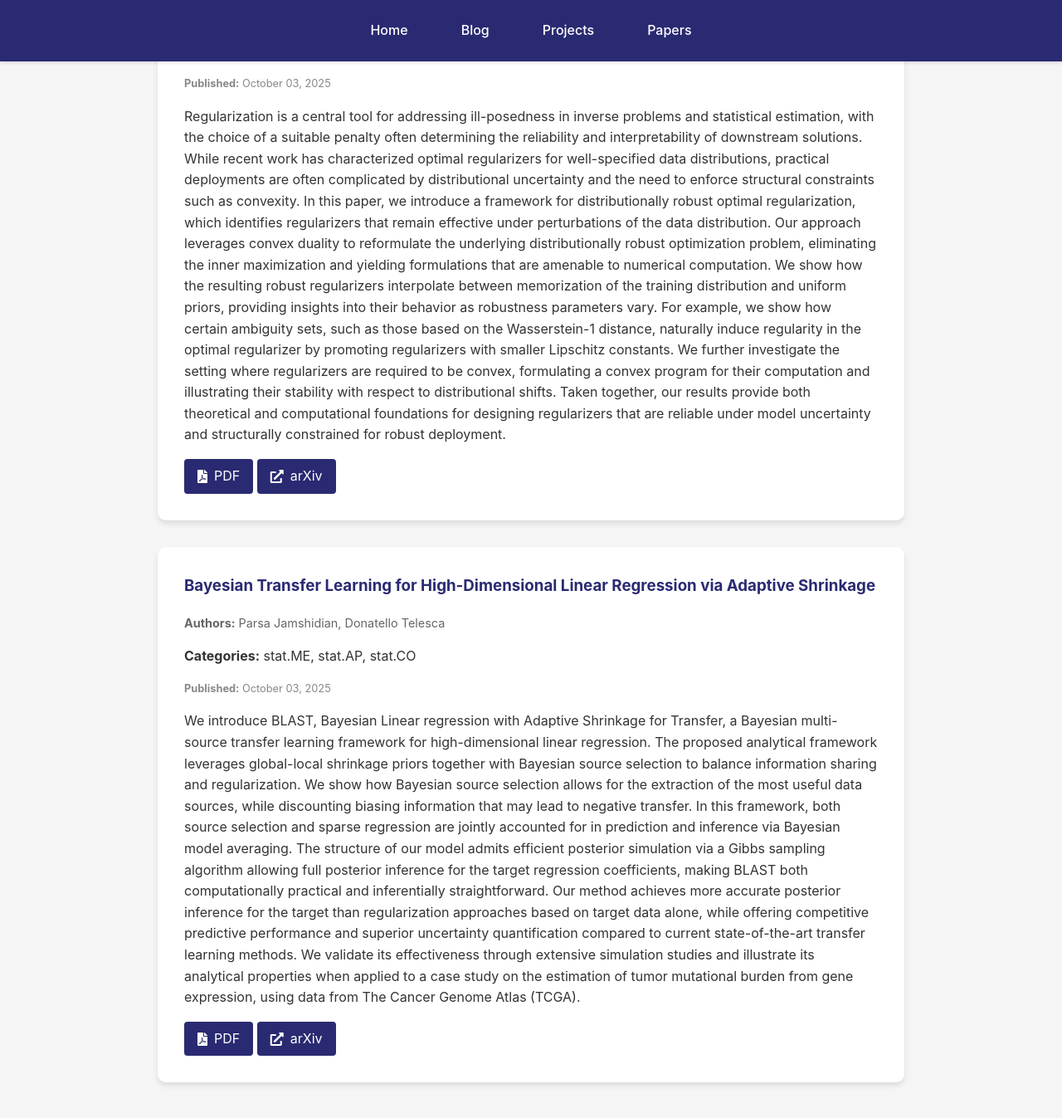
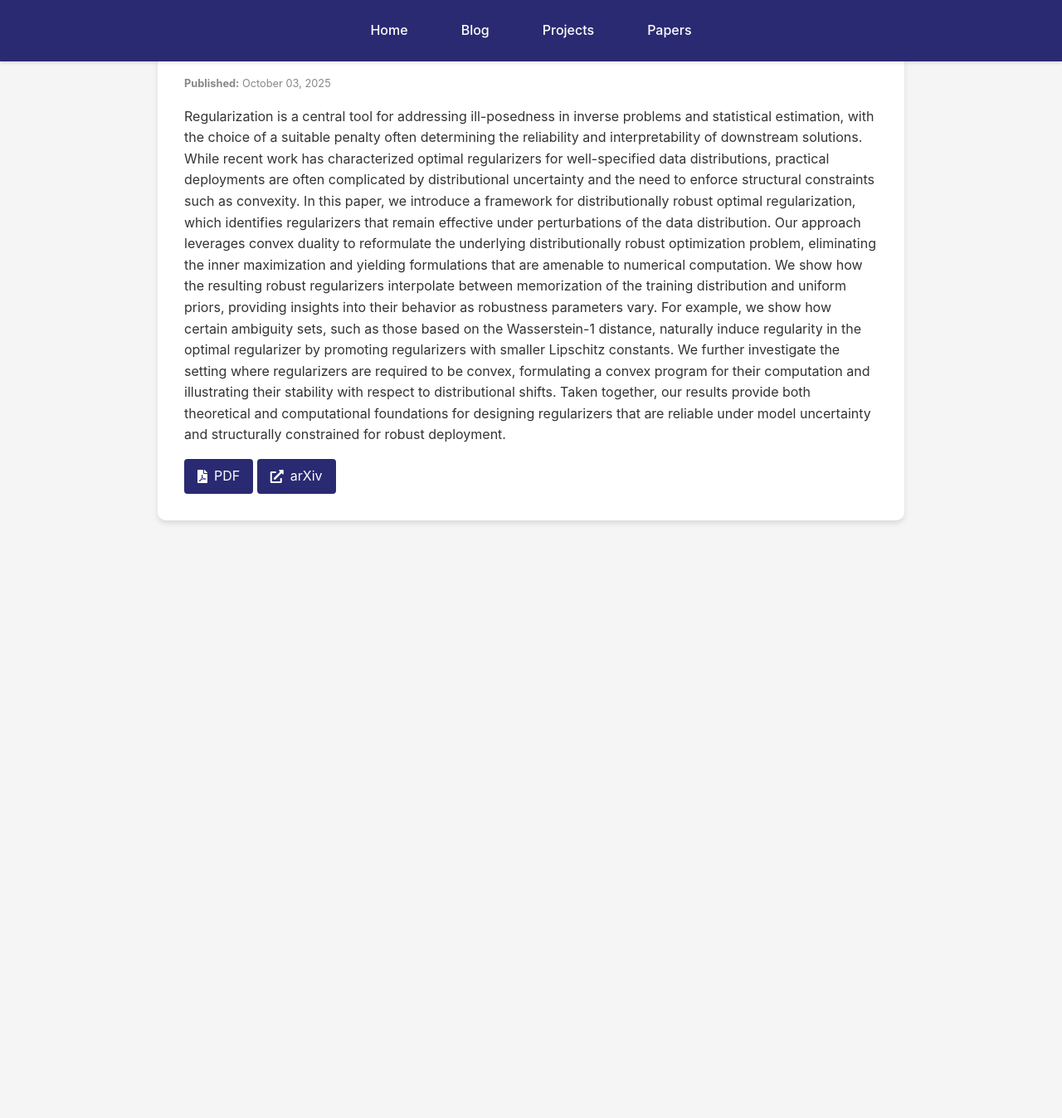
Before and after one commit to kyZhan2002/mypage, a Jekyll site: the page built from papers/index.html, in a window 1280 px wide and 1400 px high, scrolled down 5761 px. Shown: the top 1347 px of the window at 83% size. Built offline with Jekyll 4.4.1, drawn with Linux system fonts in a browser that asks for light colours; after the commit the page ends 6484 px from its top, so only the background shows below that.

Commit message:
Update arXiv papers

```diff
--- a/_data/arxiv_cache.json
+++ b/_data/arxiv_cache.json
@@ -1,5 +1,5 @@
 {
-  "timestamp": 1760577628,
+  "timestamp": 1760664009,
   "papers": [
     {
       "title": "Transfer Learning with Distance Covariance for Random Forest: Error\n  Bounds and an EHR Application",
@@ -157,22 +157,6 @@
       ],
       "pdf_link": "http://arxiv.org/pdf/2510.03464v1",
       "arxiv_url": "http://arxiv.org/abs/2510.03464v1"
-    },
-    {
-      "title": "Bayesian Transfer Learning for High-Dimensional Linear Regression via\n  Adaptive Shrinkage",
-      "authors": [
-        "Parsa Jamshidian",
-        "Donatello Telesca"
-      ],
-      "abstract": "We introduce BLAST, Bayesian Linear regression with Adaptive Shrinkage for\nTransfer, a Bayesian multi-source transfer learning framework for\nhigh-dimensional linear regression. The proposed analytical framework leverages\nglobal-local shrinkage priors together with Bayesian source selection to\nbalance information sharing and regularization. We show how Bayesian source\nselection allows for the extraction of the most useful data sources, while\ndiscounting biasing information that may lead to negative transfer. In this\nframework, both source selection and sparse regression are jointly accounted\nfor in prediction and inference via Bayesian model averaging. The structure of\nour model admits efficient posterior simulation via a Gibbs sampling algorithm\nallowing full posterior inference for the target regression coefficients,\nmaking BLAST both computationally practical and inferentially straightforward.\nOur method achieves more accurate posterior inference for the target than\nregularization approaches based on target data alone, while offering\ncompetitive predictive performance and superior uncertainty quantification\ncompared to current state-of-the-art transfer learning methods. We validate its\neffectiveness through extensive simulation studies and illustrate its\nanalytical properties when applied to a case study on the estimation of tumor\nmutational burden from gene expression, using data from The Cancer Genome Atlas\n(TCGA).",
-      "published": "October 03, 2025",
-      "categories": [
-        "stat.ME",
-        "stat.AP",
-        "stat.CO"
-      ],
-      "pdf_link": "http://arxiv.org/pdf/2510.03449v1",
-      "arxiv_url": "http://arxiv.org/abs/2510.03449v1"
     }
   ]
 }
```
